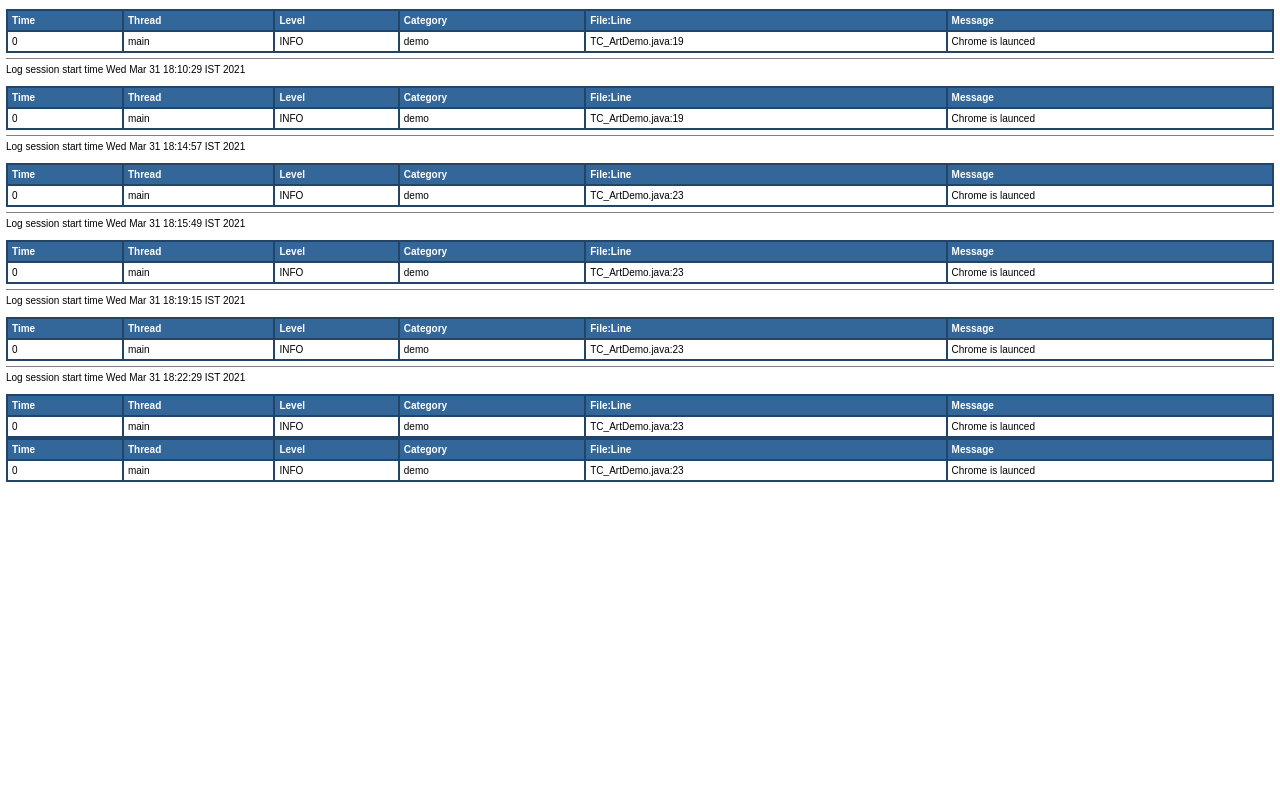
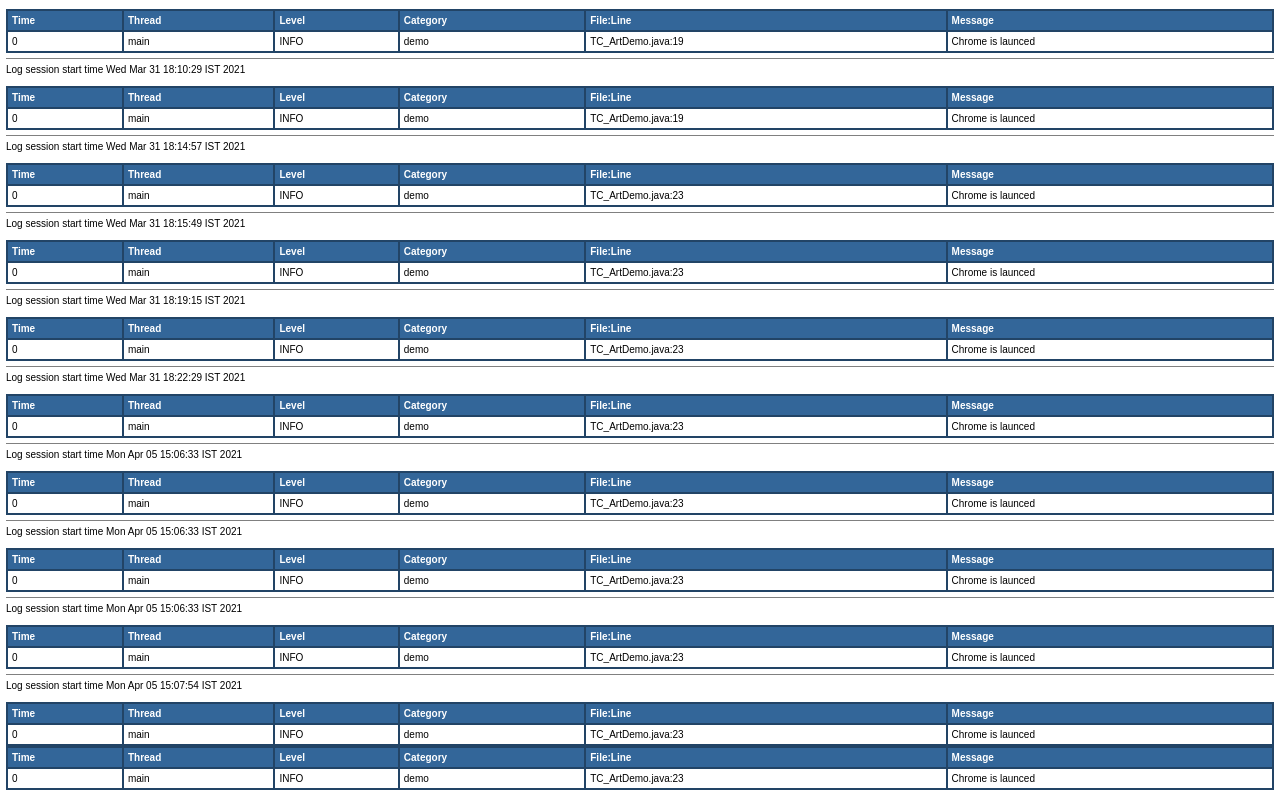
Before and after one commit to Shikha31794/artoftesting, a plain HTML site: page log/application.html in a window 1280 px wide. Shown: the part 1619-2415 px from the top of the page. Before the commit the page ends 2107 px from the top, so only its background shows below. Drawn offline with Linux system fonts and the light colour scheme.

Commit message:
Testing git

```diff
--- a/log/application.html
+++ b/log/application.html
@@ -898,3 +898,135 @@ Log session start time Wed Mar 31 18:22:29 IST 2021<br>
 <td>TC_ArtDemo.java:23</td>
 <td title="Message">Chrome is launced</td>
 </tr>
+<!DOCTYPE HTML PUBLIC "-//W3C//DTD HTML 4.01 Transitional//EN" "http://www.w3.org/TR/html4/loose.dtd">
+<html>
+<head>
+<title>Application log</title>
+<style type="text/css">
+<!--
+body, table {font-family: arial,sans-serif; font-size: x-small;}
+th {background: #336699; color: #FFFFFF; text-align: left;}
+-->
+</style>
+</head>
+<body bgcolor="#FFFFFF" topmargin="6" leftmargin="6">
+<hr size="1" noshade>
+Log session start time Mon Apr 05 15:06:33 IST 2021<br>
+<br>
+<table cellspacing="0" cellpadding="4" border="1" bordercolor="#224466" width="100%">
+<tr>
+<th>Time</th>
+<th>Thread</th>
+<th>Level</th>
+<th>Category</th>
+<th>File:Line</th>
+<th>Message</th>
+</tr>
+
+<tr>
+<td>0</td>
+<td title="main thread">main</td>
+<td title="Level">INFO</td>
+<td title="demo category">demo</td>
+<td>TC_ArtDemo.java:23</td>
+<td title="Message">Chrome is launced</td>
+</tr>
+<!DOCTYPE HTML PUBLIC "-//W3C//DTD HTML 4.01 Transitional//EN" "http://www.w3.org/TR/html4/loose.dtd">
+<html>
+<head>
+<title>Application log</title>
+<style type="text/css">
+<!--
+body, table {font-family: arial,sans-serif; font-size: x-small;}
+th {background: #336699; color: #FFFFFF; text-align: left;}
+-->
+</style>
+</head>
+<body bgcolor="#FFFFFF" topmargin="6" leftmargin="6">
+<hr size="1" noshade>
+Log session start time Mon Apr 05 15:06:33 IST 2021<br>
+<br>
+<table cellspacing="0" cellpadding="4" border="1" bordercolor="#224466" width="100%">
+<tr>
+<th>Time</th>
+<th>Thread</th>
+<th>Level</th>
+<th>Category</th>
+<th>File:Line</th>
+<th>Message</th>
+</tr>
+
+<tr>
+<td>0</td>
+<td title="main thread">main</td>
+<td title="Level">INFO</td>
+<td title="demo category">demo</td>
+<td>TC_ArtDemo.java:23</td>
+<td title="Message">Chrome is launced</td>
+</tr>
+<!DOCTYPE HTML PUBLIC "-//W3C//DTD HTML 4.01 Transitional//EN" "http://www.w3.org/TR/html4/loose.dtd">
+<html>
+<head>
+<title>Application log</title>
+<style type="text/css">
+<!--
+body, table {font-family: arial,sans-serif; font-size: x-small;}
+th {background: #336699; color: #FFFFFF; text-align: left;}
+-->
+</style>
+</head>
+<body bgcolor="#FFFFFF" topmargin="6" leftmargin="6">
+<hr size="1" noshade>
+Log session start time Mon Apr 05 15:06:33 IST 2021<br>
+<br>
+<table cellspacing="0" cellpadding="4" border="1" bordercolor="#224466" width="100%">
+<tr>
+<th>Time</th>
+<th>Thread</th>
+<th>Level</th>
+<th>Category</th>
+<th>File:Line</th>
+<th>Message</th>
+</tr>
+
+<tr>
+<td>0</td>
+<td title="main thread">main</td>
+<td title="Level">INFO</td>
+<td title="demo category">demo</td>
+<td>TC_ArtDemo.java:23</td>
+<td title="Message">Chrome is launced</td>
+</tr>
+<!DOCTYPE HTML PUBLIC "-//W3C//DTD HTML 4.01 Transitional//EN" "http://www.w3.org/TR/html4/loose.dtd">
+<html>
+<head>
+<title>Application log</title>
+<style type="text/css">
+<!--
+body, table {font-family: arial,sans-serif; font-size: x-small;}
+th {background: #336699; color: #FFFFFF; text-align: left;}
+-->
+</style>
+</head>
+<body bgcolor="#FFFFFF" topmargin="6" leftmargin="6">
+<hr size="1" noshade>
+Log session start time Mon Apr 05 15:07:54 IST 2021<br>
+<br>
+<table cellspacing="0" cellpadding="4" border="1" bordercolor="#224466" width="100%">
+<tr>
+<th>Time</th>
+<th>Thread</th>
+<th>Level</th>
+<th>Category</th>
+<th>File:Line</th>
+<th>Message</th>
+</tr>
+
+<tr>
+<td>0</td>
+<td title="main thread">main</td>
+<td title="Level">INFO</td>
+<td title="demo category">demo</td>
+<td>TC_ArtDemo.java:23</td>
+<td title="Message">Chrome is launced</td>
+</tr>
```
